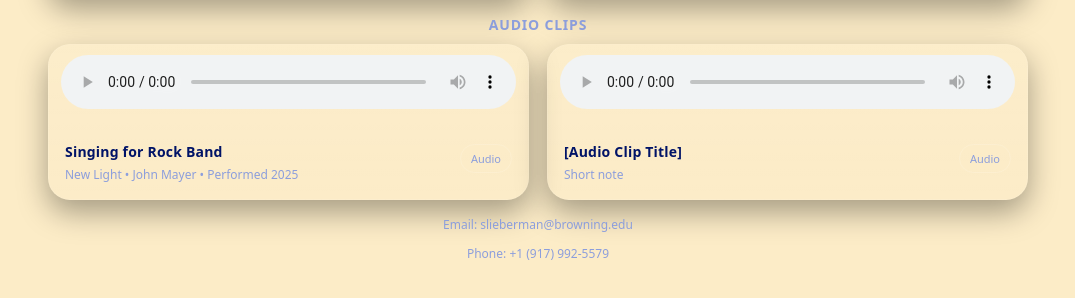
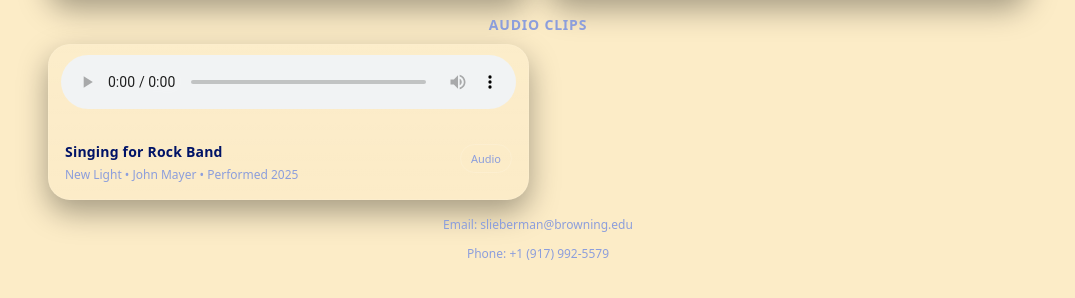
Before and after one commit to slieberman27/portfolio-website, a plain HTML site: page theater.html in a window 1280 px wide. Shown: the part 1388-1686 px from the top of the page, without its empty margins (102-1177 px from the left). Drawn offline with Linux system fonts and the light colour scheme.

Commit message:
Clean up theater.html by removing sections
clean up the HTML structure.

```diff
--- a/theater.html
+++ b/theater.html
@@ -237,7 +237,6 @@
       </nav>
     </header>
 
-    <!-- PHOTOS -->
     <section class="section" aria-label="Show photos">
       <h2>Show Photos</h2>
       <div class="grid">
@@ -287,13 +286,13 @@
       </div>
     </section>
 
-    <!-- VIDEOS -->
+
     <section class="section" aria-label="Videos">
       <h2>Videos</h2>
 
       <div class="mediaRow">
         <div class="card">
-          <!-- Option A: YouTube embed (replace VIDEO_ID) -->
+
           <iframe
             class="embed"
             src="https://www.youtube.com/embed/qOrZIfcWvDU?si=u4KGKwT99hfpkm7g"
@@ -331,7 +330,6 @@
       </div>
     </section>
 
-    <!-- AUDIO -->
     <section class="section" aria-label="Audio clips">
       <h2>Audio Clips</h2>
       <div class="grid">
@@ -339,29 +337,12 @@
           <div class="audio">
             <audio controls>
               <source src="media/new-light.mp3" type="audio/mpeg" />
-              Sorry, your browser doesn’t support audio.
             </audio>
           </div>
           <div class="content">
-            <div class="left">
+            <div class="center">
               <p class="title">Singing for Rock Band</p>
               <p class="meta">New Light • John Mayer • Performed 2025</p>
-            </div>
-            <div class="chip">Audio</div>
-          </div>
-        </div>
-
-        <div class="card">
-          <div class="audio">
-            <audio controls>
-              <source src="media/audio-2.mp3" type="audio/mpeg" />
-              Sorry, your browser doesn’t support audio.
-            </audio>
-          </div>
-          <div class="content">
-            <div class="left">
-              <p class="title">[Audio Clip Title]</p>
-              <p class="meta">Short note</p>
             </div>
             <div class="chip">Audio</div>
           </div>
```
